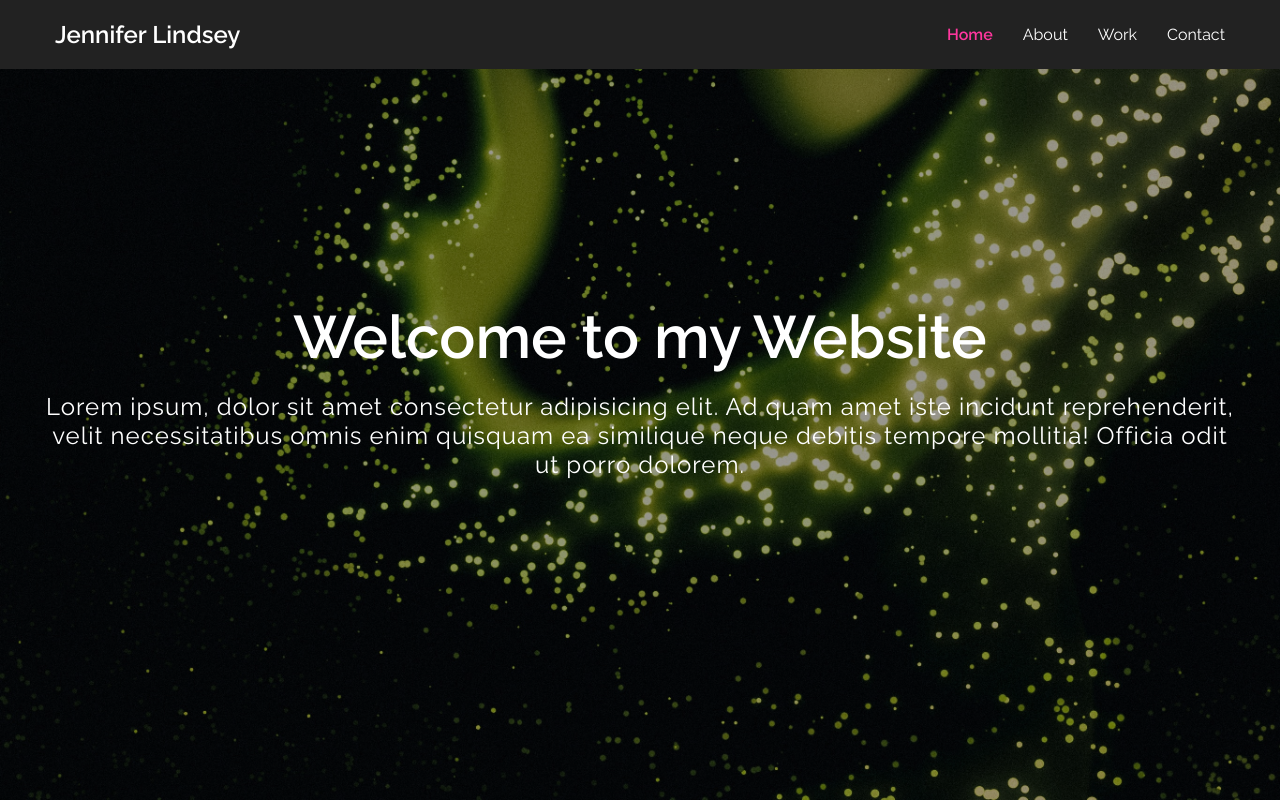
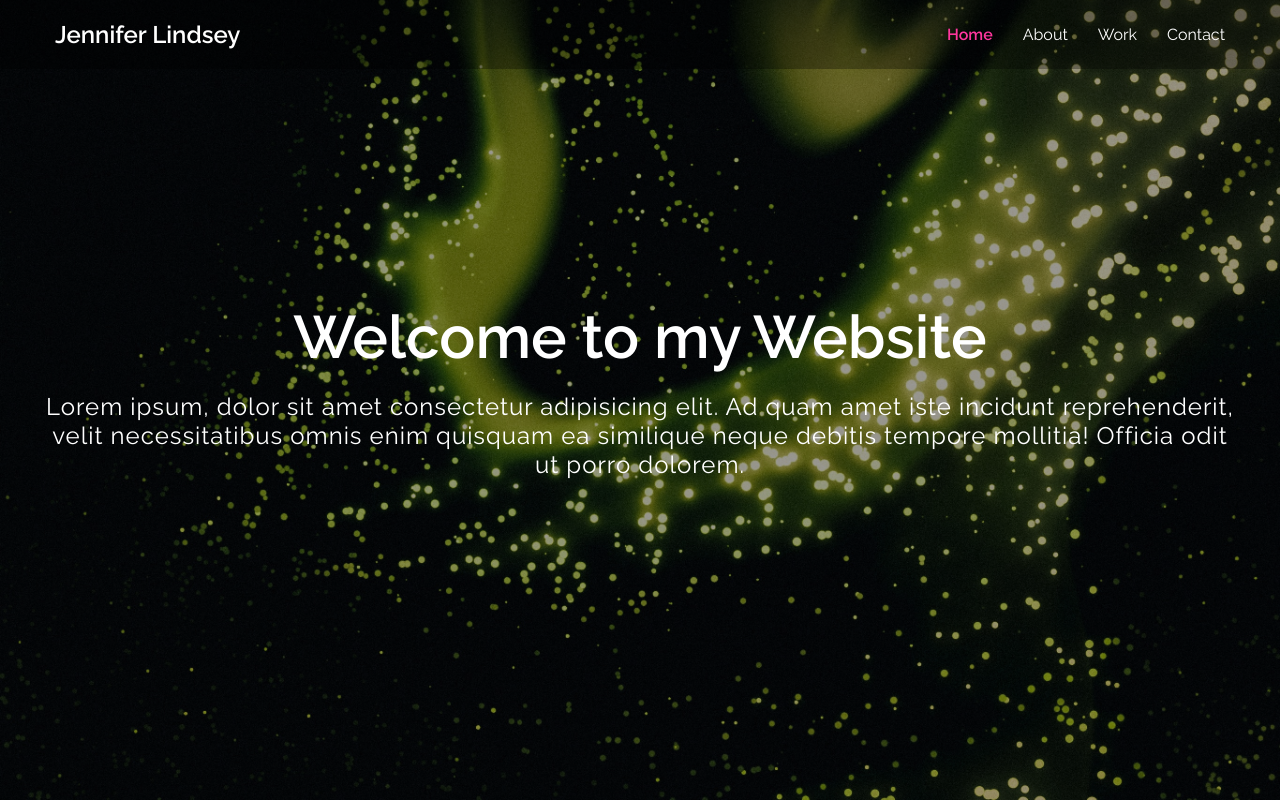
Before and after one commit to JJLindsey/sticknav-js, a plain HTML site: page index.html in a window 1280 px wide. Shown: the top 802 px of the page. Drawn offline with Linux system fonts and the light colour scheme.

Commit message:
add transparency to nav

```diff
--- a/style.css
+++ b/style.css
@@ -19,7 +19,7 @@ body {
 /*  NAV   */
 .nav {
     position: fixed;
-    background-color: #222;
+    background-color: rgba(0,0,0,0.3);
     top: 0;
     left: 0;
     right:0;
```
